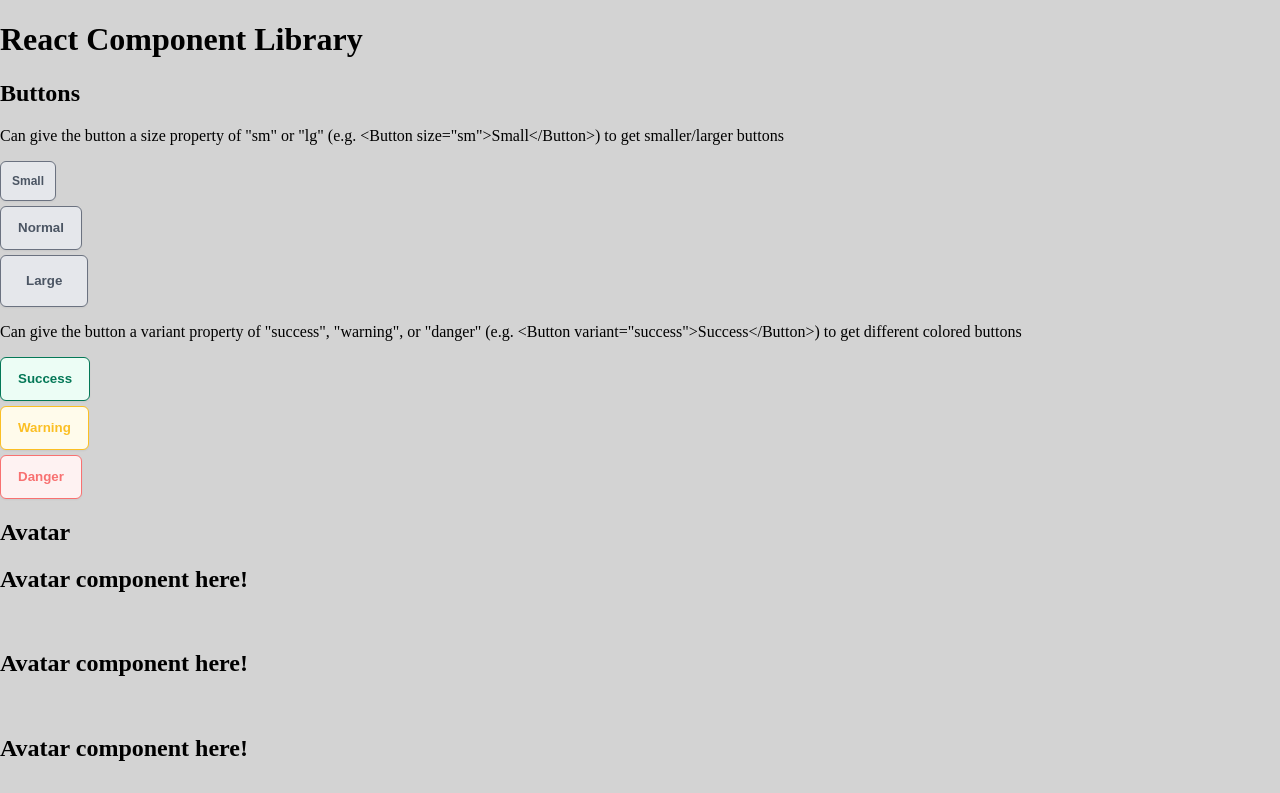
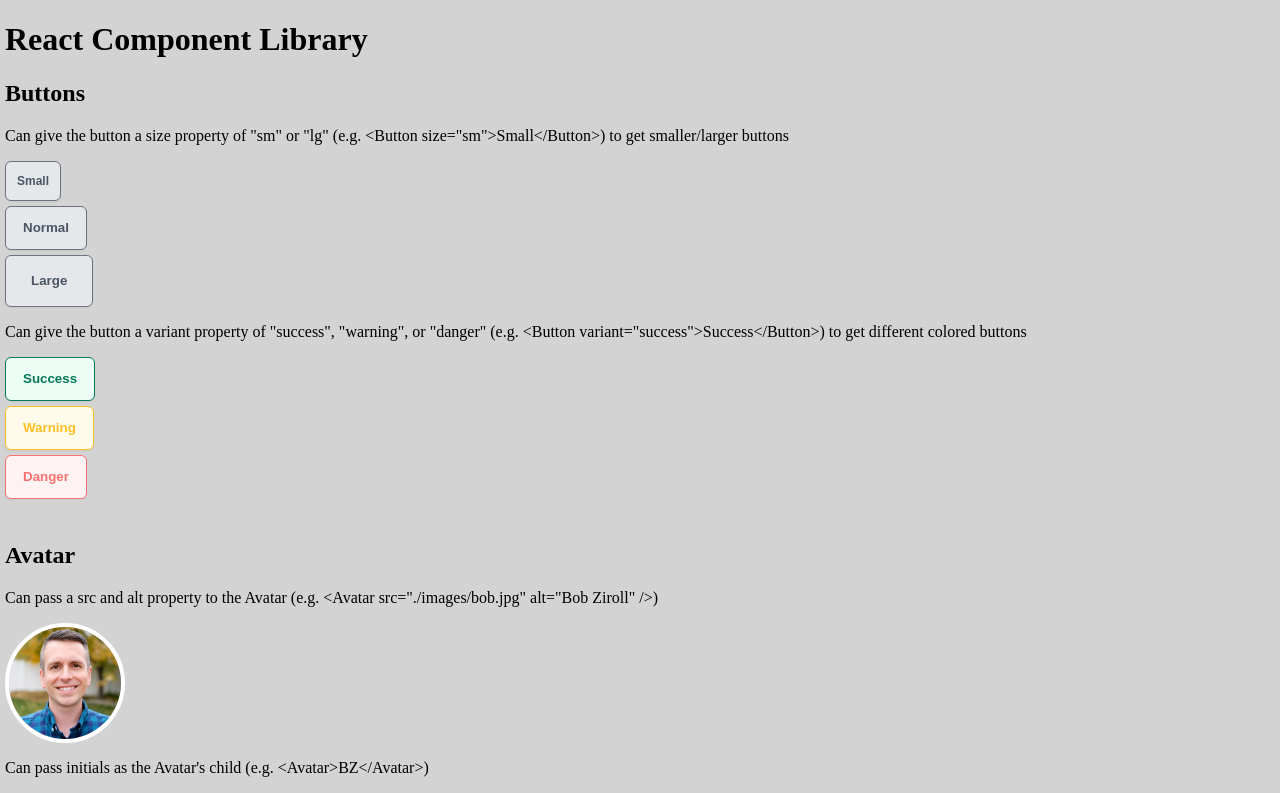
Before and after one commit to jpitzer5/ReactComponentLibrary, a React (Vite) app: page / in a window 1280 px wide. Shown: the top 793 px of the page. Built offline with nearby package versions, Linux system fonts and the light colour scheme.

Commit message:
added avatar component

```diff
--- a/src/App.jsx
+++ b/src/App.jsx
@@ -1,5 +1,6 @@
 import Button from "./components/button/Button"
 import Avatar from "./components/avatar/Avatar"
+import profilePic from "./assets/bob.jpg"
 
 export default function App() {
   return (
@@ -14,11 +15,13 @@ export default function App() {
       <Button variant="success" >Success</Button>
       <Button variant="warning">Warning</Button>
       <Button variant="danger">Danger</Button>
+      <br />
       <h2>Avatar</h2>
-      <Avatar src="./images/bob.jpg" alt="Bob Ziroll" />
-      <br />
+      <p>Can pass a src and alt property to the Avatar (e.g. {`<Avatar src="./images/bob.jpg" alt="Bob Ziroll" />`})</p>
+      <Avatar src={profilePic} alt="Bob Ziroll" />
+      <p>Can pass initials as the Avatar's child (e.g. {`<Avatar>BZ</Avatar>`})</p>
       <Avatar>BZ</Avatar>
-      <br />
+      <p>Default Avatar</p>
       <Avatar />
     </>
   )
--- a/src/components/avatar/Avatar.jsx
+++ b/src/components/avatar/Avatar.jsx
@@ -1,8 +1,28 @@
 import React from "react"
 import { IoPersonSharp } from "react-icons/io5"
+import "./avatar.css"
 
-export default function Avatar() {
+const colors = ["navy", "pink", "red", "blue", "green"]
+
+function getRandColor() {
+    return colors[Math.floor(Math.random() * colors.length)]
+}
+
+export default function Avatar(props) {
+    let child = <IoPersonSharp />
+    let classes = `avatar avatar-icon ${getRandColor()}`
+    if (props.src) {
+        child = <img src={props.src} alt={props.alt ? props.alt : "profile picture"} />
+        classes = `avatar`
+    } else if (props.children) {
+        child = props.children
+        classes = `avatar avatar-letters ${getRandColor()}`
+    }
+
+
     return (
-        <h2>Avatar component here!</h2>
+        <div className={classes}>
+            {child}
+        </div>
     )
 }
--- a/src/components/avatar/avatar.css
+++ b/src/components/avatar/avatar.css
@@ -1,7 +1,3 @@
-* {
-    box-sizing: border-box;
-}
-
 :root {
     --navy: #1F2937;
     --pink: #DA6AEC;
@@ -10,13 +6,9 @@
     --green: #22CD90;
 }
 
-body {
-    background-color: #2F2F2F;
-}
-
 .avatar {
-    height: 150px;
-    width: 150px;
+    height: 120px;
+    width: 120px;
     border-radius: 50%;
     overflow: hidden;
     display: flex;
--- a/src/index.css
+++ b/src/index.css
@@ -6,6 +6,7 @@ body {
   margin: 0;
   padding: 0;
   background-color: #d3d3d3;
+  margin-left: 5px;
 }
 
 main {
```
